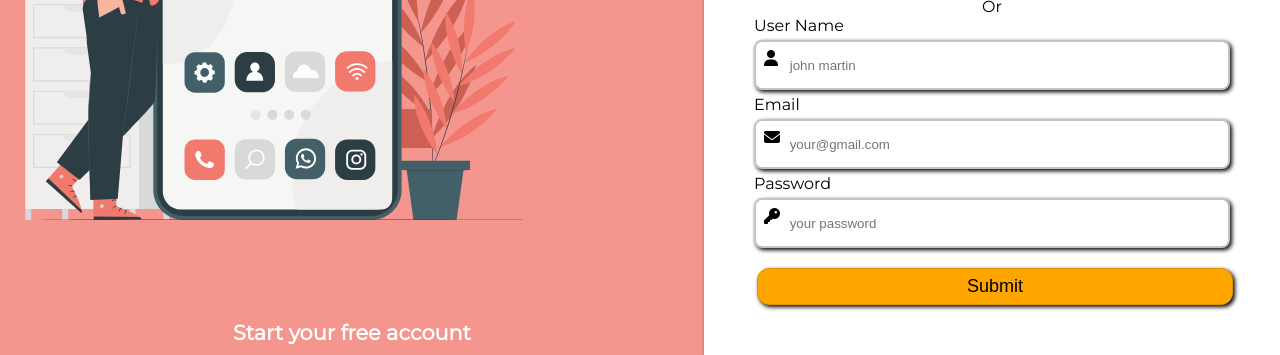
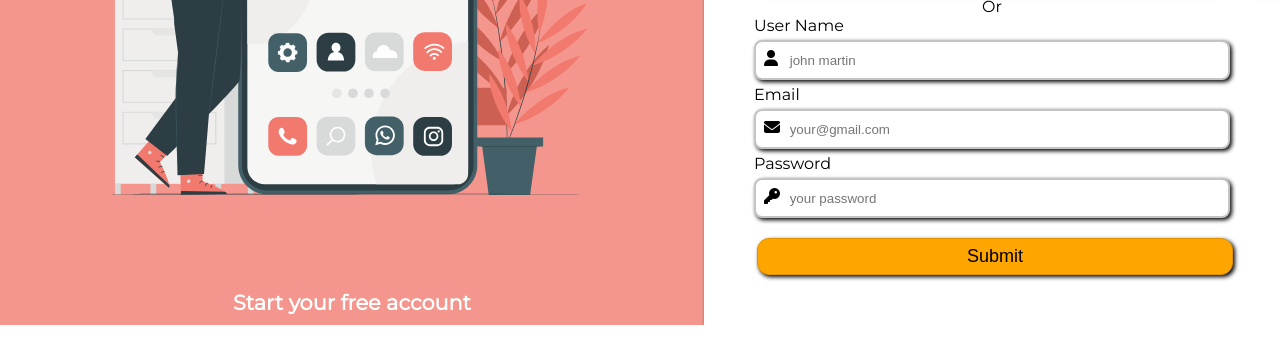
Before and after one commit to shivam-sharma7/Form-Validation-Javascript, a plain HTML site: page index.html in a window 1280 px wide. Shown: the part 487-842 px from the top of the page. After the commit the page ends 812 px from the top, so only its background shows below. Drawn offline with Linux system fonts and the light colour scheme.

Commit message:
image center add

```diff
--- a/Css/style.css
+++ b/Css/style.css
@@ -33,11 +33,14 @@ body{
 }
 
 .image{
+
     background-image: url("/images/illustration.svg");
     background-repeat: no-repeat;
     background-size: contain;
+    background-position: center;
     /* border: 2px solid; */
     height: 65%;
+
 }
 
 .text{
@@ -69,7 +72,7 @@ form{
 
 form div input{
     width: 100%;
-    height: 50px;
+    height: 40px;
     border: 2px solid #c4c4c4;
     border-radius: 8px;
     outline: none;
@@ -219,7 +222,7 @@ span{
         flex-direction: column;
     }
 
-    .height{
+    .image{
 
         height: 70vh;
     }
@@ -232,4 +235,5 @@ span{
         padding: 20px;
     }
 
+
 }
```
